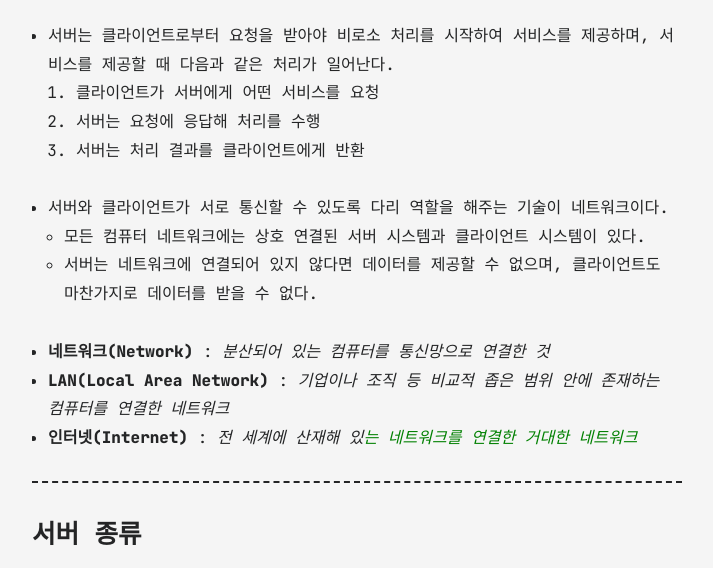
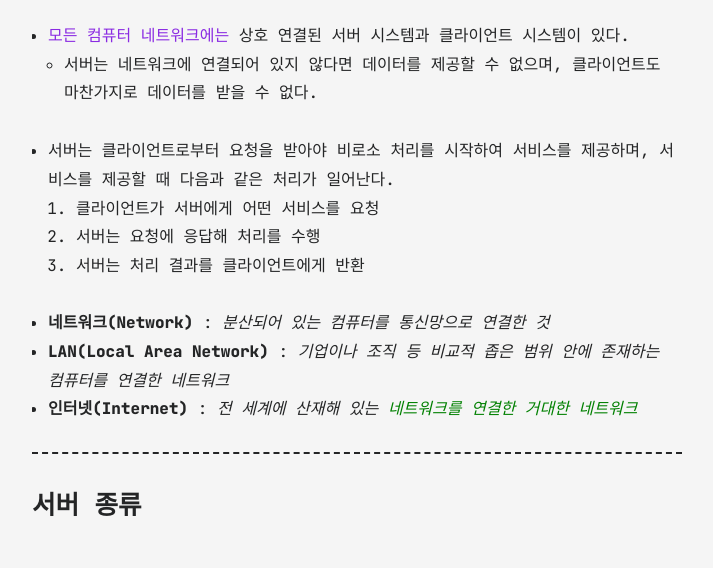
Before and after one commit to LeeJae-H/LeeJae-H.github.io, a Jekyll site: the page built from all_collections/_posts/2023-12-17-1.md, in a window 1280 px wide and 900 px high, scrolled down 1333 px, cut to the strip 235-803 px from the top of the window. Shown: the whole strip, without its empty margins (283-996 px from the left). Built offline with Jekyll 4.4.1, drawn with Linux system fonts in a browser that asks for light colours.

Commit message:
editcstorage

```diff
--- a/all_collections/_posts/2023-12-17-1.md
+++ b/all_collections/_posts/2023-12-17-1.md
@@ -19,17 +19,17 @@ categories: [server]
 ---
 ### 서버-클라이언트 시스템
 <center><img src="https://github.com/LeeJae-H/LeeJae-H.github.io/assets/122717063/09a9005f-0159-4566-9815-f36fb675604e" width="500" height="300"></center>
+- <span style="color:blueviolet">모든 컴퓨터 네트워크에는 </span>상호 연결된 서버 시스템과 클라이언트 시스템이 있다.
+    - 서버는 네트워크에 연결되어 있지 않다면 데이터를 제공할 수 없으며, 클라이언트도 마찬가지로 데이터를 받을 수 없다.
+<br>
 - 서버는 클라이언트로부터 요청을 받아야 비로소 처리를 시작하여 서비스를 제공하며, 서비스를 제공할 때 다음과 같은 처리가 일어난다.
     1. 클라이언트가 서버에게 어떤 서비스를 요청
     2. 서버는 요청에 응답해 처리를 수행
     3. 서버는 처리 결과를 클라이언트에게 반환
-- 서버와 클라이언트가 서로 통신할 수 있도록 다리 역할을 해주는 기술이 네트워크이다.
-    - 모든 컴퓨터 네트워크에는 상호 연결된 서버 시스템과 클라이언트 시스템이 있다.
-    - 서버는 네트워크에 연결되어 있지 않다면 데이터를 제공할 수 없으며, 클라이언트도 마찬가지로 데이터를 받을 수 없다.
 <br>
 - **네트워크(Network)** : *분산되어 있는 컴퓨터를 통신망으로 연결한 것*
 - **LAN(Local Area Network)** : *기업이나 조직 등 비교적 좁은 범위 안에 존재하는 컴퓨터를 연결한 네트워크*
-- **인터넷(Internet)** : *전 세계에 산재해 있<span style="color:green">는 네트워크를 연결한 거대한 네트워크</span>*
+- **인터넷(Internet)** : *전 세계에 산재해 있는 <span style="color:green">네트워크를 연결한 거대한 네트워크</span>*
 
 
 ---
```
Also changed, not shown: all_collections/_posts/2023-12-18-2.md (+23 -7 lines), all_collections/_posts/2023-12-19-3.md (+6 -23 lines).
